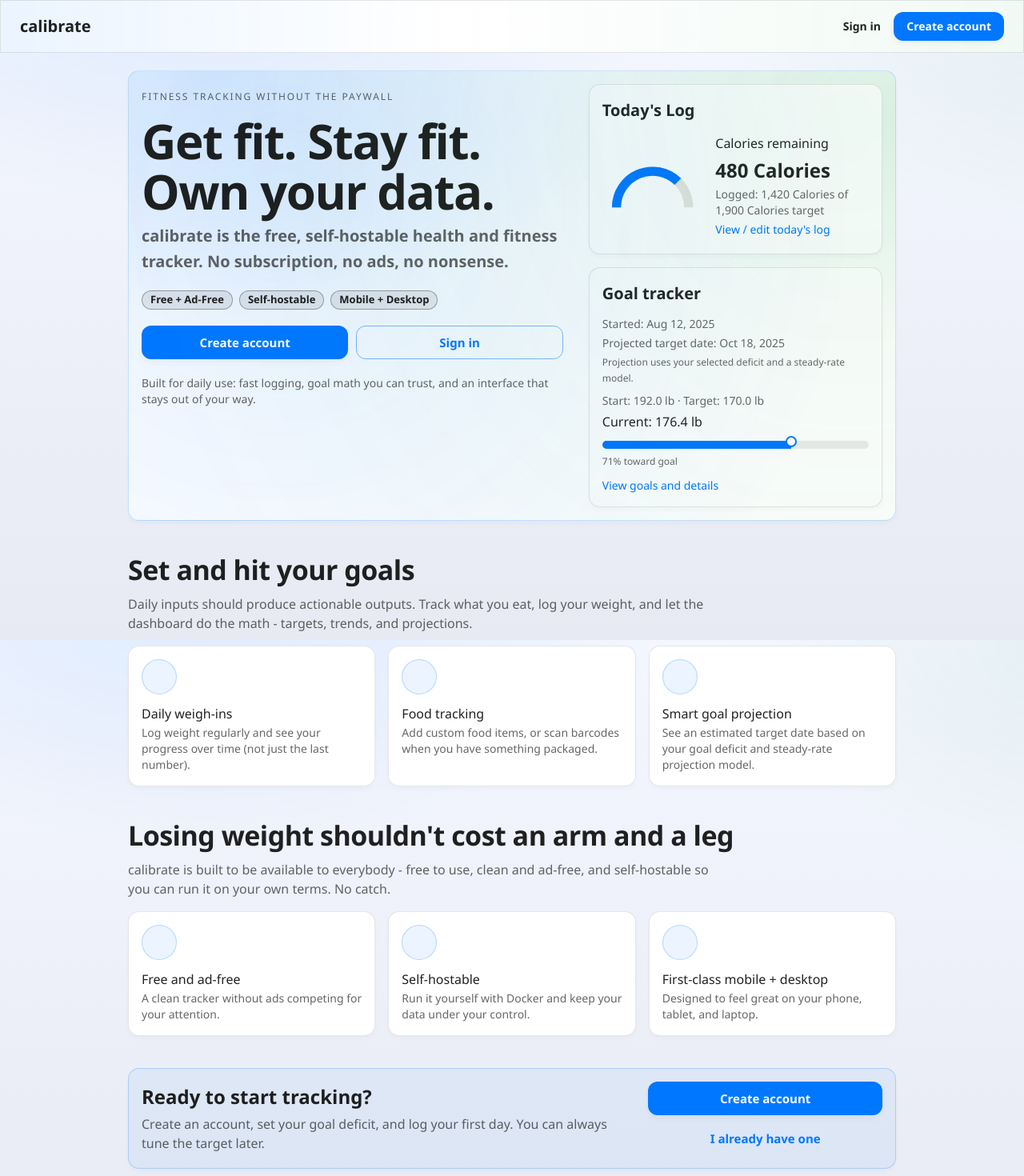
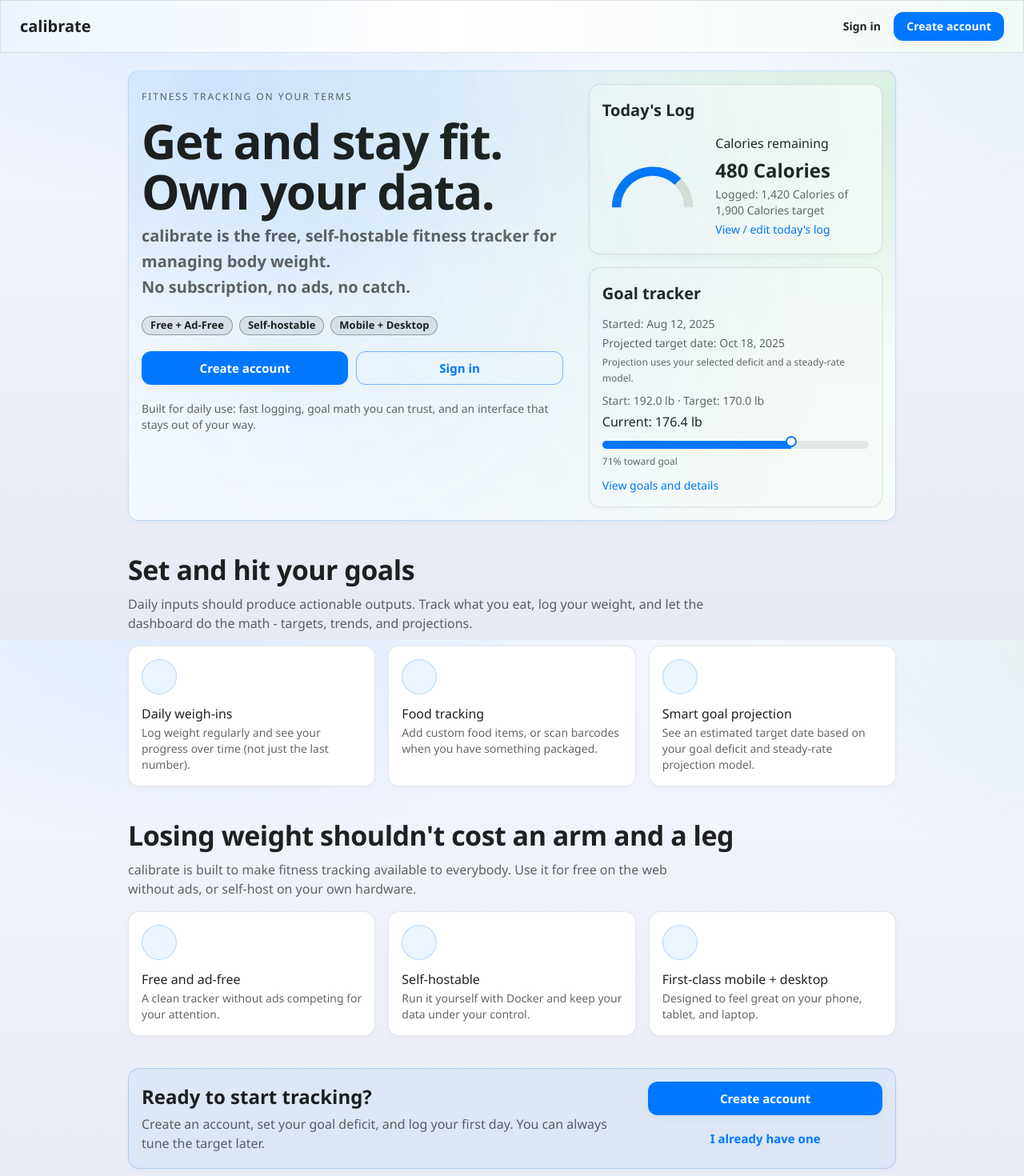
Before and after one commit to MChartier/calibrate-health, a React (Vite) app in the folder frontend/: page / in a window 1280 px wide. Shown: the top 1470 px of the page at 80% size. Built offline with nearby package versions, Linux system fonts and the light colour scheme; no server answers; some icons are missing.

Commit message:
Landing page tweaks

```diff
--- a/frontend/src/pages/Landing.tsx
+++ b/frontend/src/pages/Landing.tsx
@@ -172,15 +172,17 @@
                                             color: 'text.secondary'
                                         }}
                                     >
-                                        Fitness tracking without the paywall
+                                        Fitness tracking on your terms
                                     </Typography>
 
                                     <Typography variant="h2" component="h1" sx={{ lineHeight: 1.05 }}>
-                                        Get fit. Stay fit. Own your data.
+                                        Get and stay fit. Own your data.
                                     </Typography>
 
                                     <Typography variant="h6" color="text.secondary" sx={{ maxWidth: '56ch' }}>
-                                        calibrate is the free, self-hostable health and fitness tracker. No subscription, no ads, no nonsense.
+                                        calibrate is the free, self-hostable fitness tracker for managing body weight.
+                                        <br/>
+                                        No subscription, no ads, no catch.
                                     </Typography>
                                 </Stack>
 
@@ -252,8 +254,7 @@
                             Losing weight shouldn&apos;t cost an arm and a leg
                         </Typography>
                         <Typography variant="body1" color="text.secondary" sx={{ maxWidth: '80ch' }}>
-                            calibrate is built to be available to everybody - free to use, clean and ad-free, and self-hostable so
-                            you can run it on your own terms. No catch.
+                            calibrate is built to make fitness tracking available to everybody. Use it for free on the web without ads, or self-host on your own hardware.
                         </Typography>
                     </Stack>
 
```
